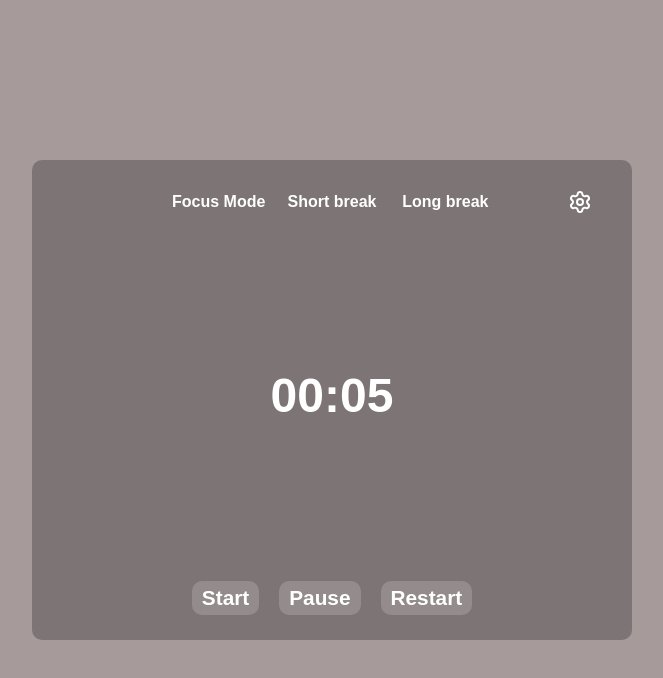
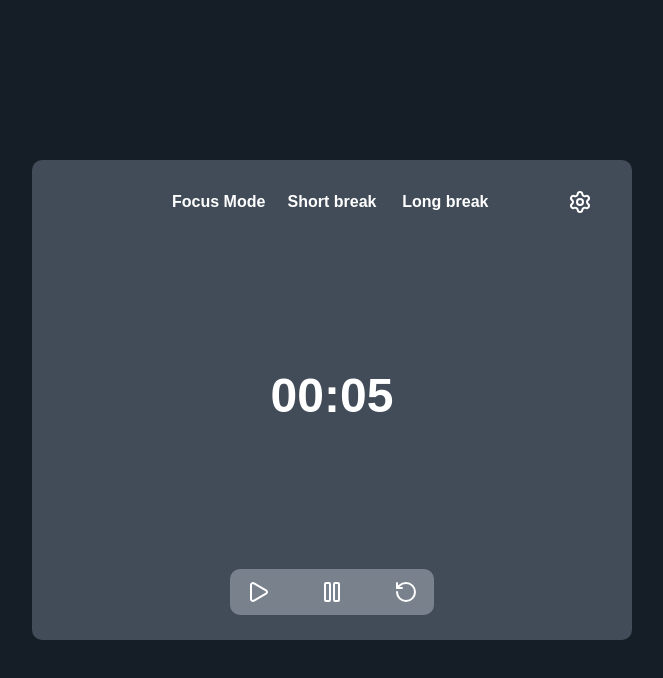
Before and after one commit to ryanwlvp/web-dev-mini-projects, a plain HTML site: page 01-timer-pomodoro/index.html in a window 1280 px wide. Shown: the whole page, without its empty margins (308-971 px from the left). Drawn offline with nearby package versions, Linux system fonts and the light colour scheme; a web font is replaced by a local one.

Commit message:
feat(design): adiciona ícones de pause/restart e altera as cores do site

```diff
--- a/01-timer-pomodoro/index.html
+++ b/01-timer-pomodoro/index.html
@@ -18,9 +18,9 @@
         </nav>
         <span id="timeField"></span>
         <div class="buttonsWrapper">
-            <button id="startTimerButton">Start</button>
-            <button id="pauseTimerButton">Pause</button>
-            <button id="restartTimerButton">Restart</button>
+            <button id="startTimerButton"><i data-lucide="play"></i></button>
+            <button id="pauseTimerButton"><i data-lucide="pause"></i></button>
+            <button id="restartTimerButton"><i data-lucide="rotate-ccw"></i></button>
         </div>
     </div>
 
--- a/01-timer-pomodoro/timer.css
+++ b/01-timer-pomodoro/timer.css
@@ -7,7 +7,7 @@
 }
 
 body {
-    background-color: #A69A9B;
+    background-color: #151D27;
     display: flex;
     justify-content: center;
     align-items: center;
@@ -17,7 +17,7 @@ body {
 /* Área que contém os elementos do cronômetro */
 
 #timer {
-    background-color: #7D7475;
+    background-color: #424C59;
     width: 100%;
     max-width: 600px;
     min-height: 480px;
@@ -41,33 +41,36 @@ body {
     font-weight: bold;
 }
 
-/* Botões que controlam o cronômetro */
+/* Configurações gerais dos botões de controle do cronômetro */
 
 .buttonsWrapper {
+    padding: 6px 6px;
     bottom: 25%;
     display: flex;
-    gap: 20px;
+    gap: 30px;
+    background-color: #79818C;
+    border-radius: 10px;
 }
 
 .buttonsWrapper > button {
     padding: 5px 10px;
-    font-size: 1.3em;
     border-radius: 10px;
     border: none;
-    background-color: #948b8c;
     color: white;
-    font-family: "Encode Sans Semi Expanded", sans-serif;
-    font-weight: bold;
+    background-color: transparent;
+    display: flex;
+    align-items: center;
+    justify-content: center;
+
 
 }
 
 .buttonsWrapper > button:hover {
     cursor: pointer;
-    background-color: #544E4F;
+    background-color: #424C59;
 }
 
-
-/* Botões que alternam entre foco e pausas */
+/* Configurações gerais dos botões de controle */
 
 .options {
     padding: 0 10px;
@@ -99,7 +102,7 @@ body {
 
 .modeButton:hover {
     cursor: pointer;
-    background-color: #544E4F;
+    background-color: #79818C;
 }
 
 /* Campo de configurações */
@@ -118,5 +121,5 @@ body {
 
 #openSettings:hover {
     cursor: pointer;
-    background-color: #544E4F;
+    background-color: #79818C;
 }
```
